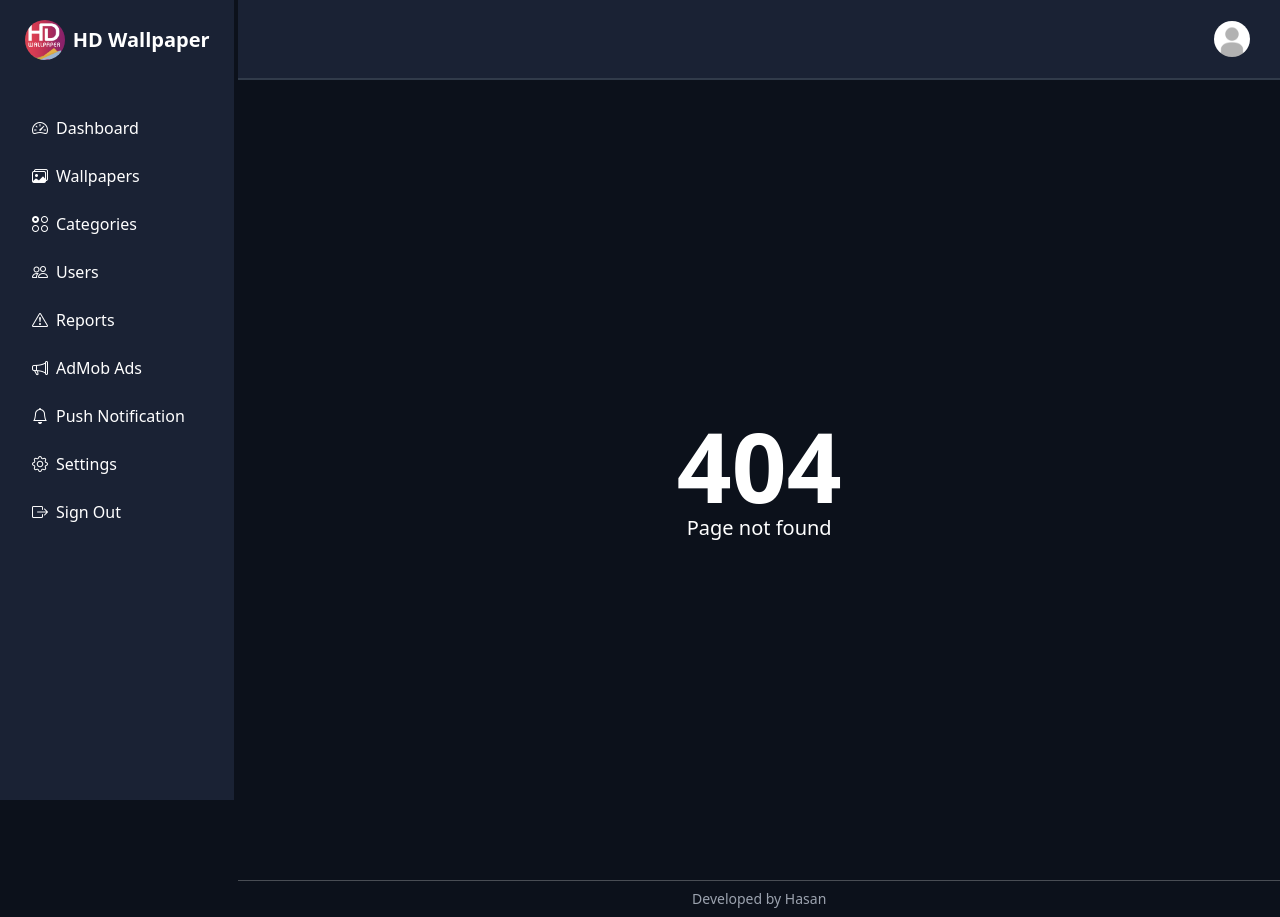
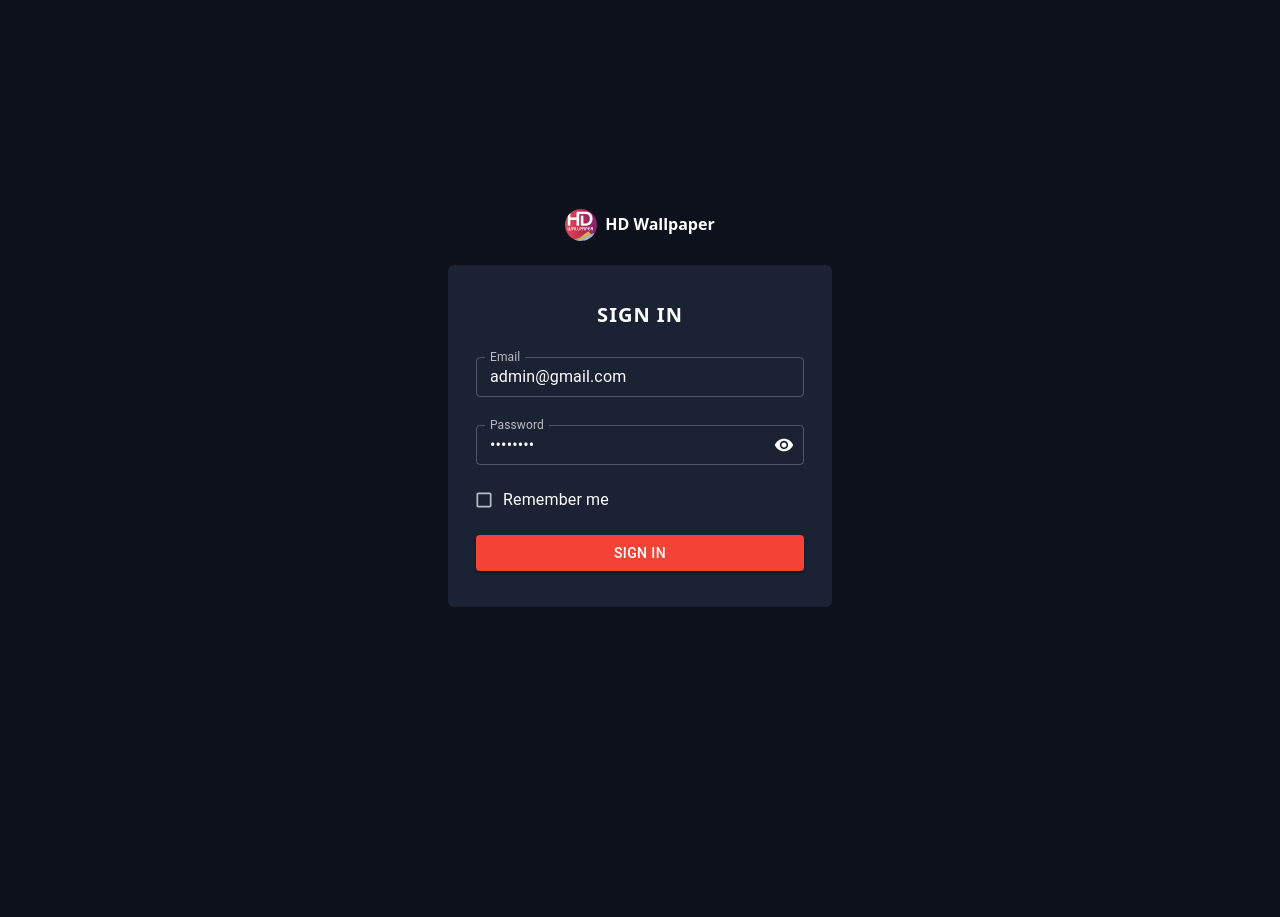
Before and after one commit to ahmod001/wallpaper_admin_panel, a React (Vite) app: page /sign-in in a window 1280 px wide. Before the commit this address had no page. After the commit the page ends 800 px from the top, so only its background shows below. Built offline with nearby package versions, Linux system fonts and the light colour scheme.

Commit message:
authentication integrated

```diff
--- a/src/App.jsx
+++ b/src/App.jsx
@@ -49,7 +49,7 @@ function App() {
             <Route path='/ads/edit/:adsId' element={<EditAdMob />} />
             <Route path='/*' element={<PageNotFound />} />
           </Route>
-          <Route path='/sign_in' element={<SignIn />} />
+          <Route path='/sign-in' element={<SignIn />} />
         </Routes>
       </AdminContext.Provider>
     </BrowserRouter>
--- a/src/Components/MainLayout/MainLayout.jsx
+++ b/src/Components/MainLayout/MainLayout.jsx
@@ -1,5 +1,5 @@
 import React, { createContext, useState } from 'react';
-import { Outlet } from 'react-router-dom';
+import { Navigate, Outlet, useLocation, useNavigate } from 'react-router-dom';
 import Header from '../Header/Header';
 import Footer from '../Footer/Footer';
 import Sidebar from '../Sidebar/Sidebar';
@@ -13,23 +13,26 @@ const MainLayout = () => {
     const CollapseHandler = () => {
         setCollapseSideBar(!collapseSideBar)
     }
+    const navigate = useNavigate();
+    const location = useLocation();
+    const isUserLoggedIn = sessionStorage.getItem('user_info')
 
     return (
-        <Fade
-            in={true}
+        Boolean(isUserLoggedIn) ?
+            <Fade in={true}
                 onDurationChange={() => 1500}>
                 <section className='tw-flex md:tw-space-x-1'>
                     <Sidebar
                         collapseSideBar={collapseSideBar}
                         CollapseHandler={CollapseHandler} />
                     <div className='2xl:tw-w-11/12 lg:tw-w-10/12 tw-w-full' >
-                    <Header
-                        CollapseHandler={CollapseHandler} />
+                        <Header CollapseHandler={CollapseHandler} />
                         <Outlet />
                         <Footer />
                     </div>
                 </section>
             </Fade>
+            : <Navigate to={'/sign-in'} state={{ from: location.pathname }} />
     );
 };
 
--- a/src/Components/Sidebar/Sidebar.jsx
+++ b/src/Components/Sidebar/Sidebar.jsx
@@ -12,6 +12,13 @@ const Sidebar = ({ collapseSideBar, CollapseHandler }) => {
         navigate(href)
         setLocalStorage('componentId', itemId)
     }
+
+    // SignOut Handler
+    const handleSignOut = () => {
+        sessionStorage.removeItem('user_info')
+        window.location.reload();
+    }
+
     // Navbar Items
     const navItems = [
         {
@@ -75,12 +82,14 @@ const Sidebar = ({ collapseSideBar, CollapseHandler }) => {
                 <h3 className='my-auto sm:tw-text-xl tw-text-lg tw-font-bold'>
 
                     {/* App Title */}
-                    <span onClick={() => navigate('/')}>HD Wallpaper</span>
+                    <span onClick={() => navigate('/')}>
+                        HD Wallpaper
+                    </span>
 
                     {/* Collapse_button */}
                     {collapseSideBar &&
-                        <Tooltip
-                            placement="right" title='Close'>
+                        <Tooltip placement="right"
+                            title='Close'>
                             <IconButton
                                 onClick={CollapseHandler}
                                 sx={{ ml: 0.9, my: 'auto' }}
@@ -94,7 +103,6 @@ const Sidebar = ({ collapseSideBar, CollapseHandler }) => {
             {/* Nav_links */}
             <List className='tw-space-y-2'>
                 {navItems.map(nav => {
-
                     return (
                         <ListItem button
                             sx={{
@@ -114,8 +122,12 @@ const Sidebar = ({ collapseSideBar, CollapseHandler }) => {
                 })}
 
                 {/* SignOut */}
-                <ListItem button><a className='my-auto tw-ml-4'>
-                    <span><i className="bi bi-box-arrow-right tw-mr-2"></i></span>Sign Out</a>
+                <ListItem button
+                    sx={{ ":active":{backgroundColor: '#DC2626' }}}
+                    onClick={handleSignOut}>
+                    <a className='my-auto tw-ml-4'>
+                        <span><i className="bi bi-box-arrow-right tw-mr-2"></i></span>
+                        Sign Out</a>
                 </ListItem>
 
             </List>
--- a/src/Components/SignIn/PasswordField/PasswordField.jsx
+++ b/src/Components/SignIn/PasswordField/PasswordField.jsx
@@ -15,11 +15,12 @@ const PasswordField = ({ placeholder }) => {
             name="password"
             control={methods.control}
             rules={{ required: true, minLength: 6 }}
-            defaultValue={getLocalStorage('loginInfo').password || ''}
+            defaultValue={'admin123'}
 
             render={({ field }) => (
                 <FormControl
                     variant="outlined"
+                    size='small'
                     fullWidth
                     color='action'
                     error={Boolean(errors.password)}
@@ -38,7 +39,9 @@ const PasswordField = ({ placeholder }) => {
                                     onClick={() => setShowPassword(!showPassword)}
                                     edge="end"
                                 >
-                                    {showPassword ? <VisibilityOff /> : <Visibility />}
+                                    {showPassword ?
+                                        <VisibilityOff fontSize='small' />
+                                        : <Visibility fontSize='small' />}
                                 </IconButton>
                             </InputAdornment>
                         }
--- a/src/Components/SignIn/SignIn.jsx
+++ b/src/Components/SignIn/SignIn.jsx
@@ -1,10 +1,11 @@
 import React, { useState } from 'react';
-import { Alert, Button, Checkbox, Fade, FormControl, FormControlLabel, FormHelperText, TextField } from "@mui/material";
+import { Alert, Button, Checkbox, Fade, FormControl, FormControlLabel, FormHelperText, InputLabel, OutlinedInput, TextField } from "@mui/material";
 import PasswordField from './PasswordField/PasswordField';
 import { Controller, FormProvider, useForm } from "react-hook-form";
 import { getLocalStorage, setLocalStorage } from '../../assets/appStorage/appStorage'
 import { Lock, LockOpen } from '@mui/icons-material';
 import FullScreenPopUp from "../FullScreenPopUp/FullScreenPopUp";
+import { useLocation, useNavigate } from 'react-router-dom';
 
 const SignIn = () => {
     const [isRememberMe, setIsRememberMe] = useState(false);
@@ -14,15 +15,27 @@ const SignIn = () => {
     const methods = useForm();
     const { register, handleSubmit, control, formState: { errors } } = methods;
 
+    const navigate = useNavigate()
+    const { from } = useLocation().state || { from: { pathname: '/' } }
+
     // Form Submit btn handler
     const onSubmit = (data) => {
-        console.log(data);
-        isRememberMe && setLocalStorage('loginInfo', data);
+        const defaultUser = {
+            email: 'admin@gmail.com',
+            password: 'admin123'
+        }
+        if (defaultUser.email === data.email &&
+            defaultUser.password === data.password) {
+            navigate(from)
+            sessionStorage.setItem('user_info', JSON.stringify(data))
+        } else {
+            setIsSignInFailed(true)
+        }
     }
 
     // Close error Pop_up Handler
     const handleClose = () => {
-        setIsSignInFailed(!isSignInFailed)
+        setIsSignInFailed(false)
     }
 
     return (
@@ -31,28 +44,26 @@ const SignIn = () => {
             {/* If there any authentication , this pop_up error will show */}
             <FullScreenPopUp
                 error={true}
-                message={'Sign in Failed'}
+                message={'No user found'}
                 open={isSignInFailed}
                 handleClose={handleClose} />
 
             {/* Main Component */}
-            <Fade
-                in={true}
-                onDurationChange={() => 1500}>
-
-                <div className='m-auto'>
-                    {/* App Name*/}
-                    <div className='tw-h-16 tw-flex tw-justify-center tw-space-x-1 '>
+            <Fade in={true}>
+                <div className='m-auto tw-space-y-2'>
+                    {/* Brand Icon*/}
+                    <div className='tw-h-16 tw-flex tw-justify-center tw-space-x-2 '>
                         <img src="/logo.png"
                             className='my-auto tw-h-8 tw-rounded-full tw-object-cover' alt="logo" />
-                        <h3 className='my-auto tw-text-base tw-font-bold'>
+
+                        <h3 className='my-auto tw-font-bold'>
                             HD Wallpaper
                         </h3>
                     </div>
 
                     {/* Sign_in form */}
-                    <div className={`tw-w-96 tw-rounded-md navyBlue tw-py-7 tw-px-3
-                    ${isSignIn ? 'tw-space-y-5' : 'tw-space-y-7'} tw-text-left`}>
+                    <div className={`tw-w-96 tw-rounded-md navyBlue tw-py-9 tw-px-3
+                    tw-space-y-7 tw-text-left`}>
 
                         {/* Form Title */}
                         <h3 className='tw-text-center text-uppercase tw-tracking-wider tw-font-bold tw-text-xl'>
@@ -60,8 +71,7 @@ const SignIn = () => {
                         </h3>
 
                         <FormProvider {...methods}>
-                            <form
-                                onSubmit={handleSubmit(onSubmit)}
+                            <form onSubmit={handleSubmit(onSubmit)}
                                 className={`${isSignIn ? 'tw-space-y-4'
                                     : 'tw-space-y-6'} px-3`}>
 
@@ -76,26 +86,34 @@ const SignIn = () => {
                                                 value: /^[A-Za-z0-9._%+-]+@[A-Za-z0-9.-]+\.[A-Z|a-z]{2,}/,
                                             }
                                         }}
-                                        defaultValue={getLocalStorage('loginInfo').email || ''}
+                                        defaultValue="admin@gmail.com"
                                         render={({ field, fieldState: { error } }) => (
                                             <FormControl
                                                 fullWidth
+                                                size="small"
                                                 variant="outlined"
                                                 error={Boolean(error)}
-                                                color={error ? 'error' : 'action'}>
-                                                <TextField
+                                                color={error ? 'error' : 'primary'}
+                                            >
+                                                <InputLabel htmlFor="email-input">Email</InputLabel>
+                                                <OutlinedInput
                                                     {...field}
-                                                    autoFocus
+                                                    id="email-input"
                                                     label="Email"
                                                     type="email"
-                                                    color={error ? 'error' : 'action'} />
-                                                {error && <FormHelperText>Invalid Email</FormHelperText>}
+                                                    size="small" // Added size prop here
+                                                    autoComplete="off"
+                                                />
+                                                {error && (
+                                                    <FormHelperText>
+                                                        Invalid Email
+                                                    </FormHelperText>
+                                                )}
                                             </FormControl>
-                                        )}
-                                    />
+                                        )}/>
 
                                     {/* Password Fields*/}
-                                    {isSignIn === true ?
+                                    {isSignIn ?
                                         <PasswordField />
                                         : <PasswordField
                                             placeholder={'New Password'} />}
@@ -112,14 +130,14 @@ const SignIn = () => {
                                         label="Remember me" />}
 
                                 {isSignIn ?
-                                    // Log_In Button
+                                    // Sign in Button
                                     <Button
                                         value='logIn'
                                         color='error'
                                         type='submit'
                                         className='tw-w-full'
                                         variant="contained">
-                                        Login
+                                        Sign In
                                     </Button>
 
                                     // Reset_Password Button
@@ -135,7 +153,7 @@ const SignIn = () => {
                         </FormProvider>
 
                         {/* Form Togglers goes here */}
-                        <div className='tw-text-gray-200 tw-text-center tw-text-sm
+                        {/* <div className='tw-text-gray-200 tw-text-center tw-text-sm
                     active:tw-text-red-400 hover:tw-text-gray-300 tw-cursor-pointer'>
                             {isSignIn ?
                                 <span onClick={() => setIsSignIn(!isSignIn)}>
@@ -152,7 +170,7 @@ const SignIn = () => {
                                     Login
                                 </span>
                             }
-                        </div>
+                        </div> */}
                     </div>
                 </div>
             </Fade>
```
Also changed, not shown: src/App.css (deleted). Lines whose indentation alone changed are shown as unchanged.
